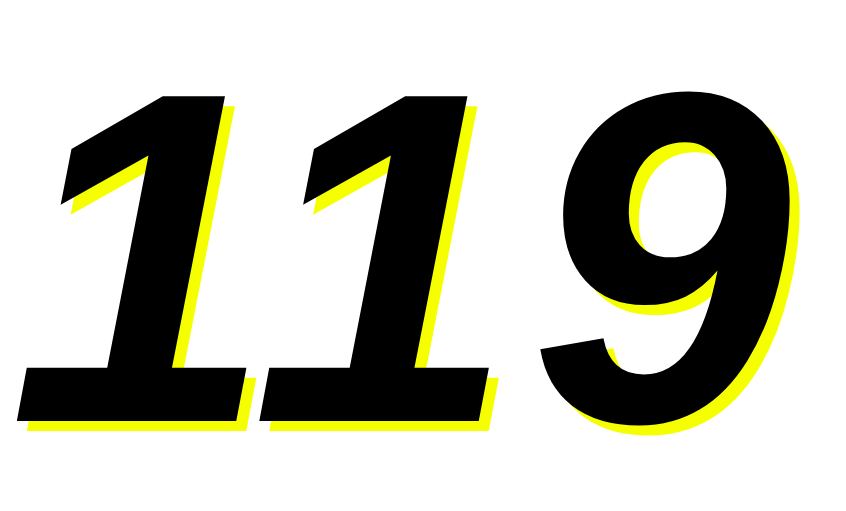
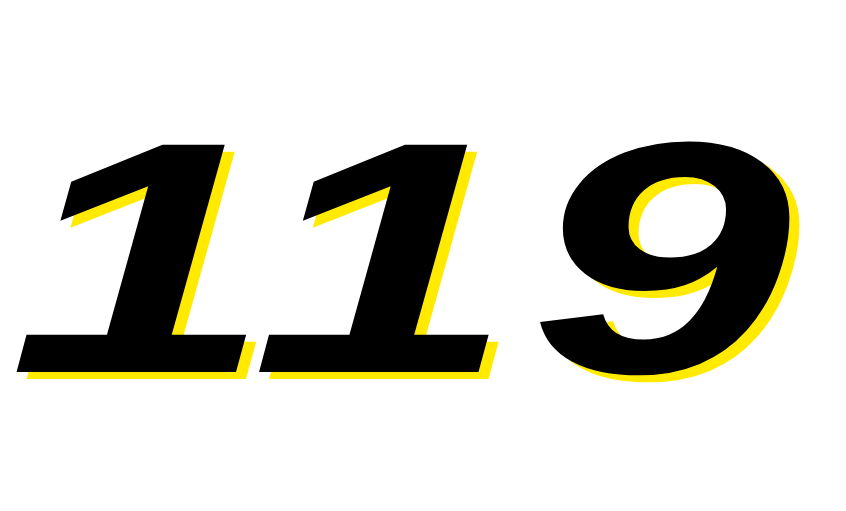
Before and after one commit to LenaChe2022/119, a plain HTML site: page index.html in a window 1280 px wide. Shown: the whole page, without its empty margins (0-846 px from the left). Drawn offline with Linux system fonts and the light colour scheme; a web font is replaced by a local one.

Commit message:
add comments to adjust style

```diff
--- a/style.css
+++ b/style.css
@@ -11,6 +11,7 @@ h1 {
     font-family: "Special Gothic Condensed One", sans-serif;
     font-weight: bold;
     font-style: italic;
-    letter-spacing: 15px;
-    text-shadow: 10px 10px #f6ff00;
+    letter-spacing: 15px; /* you can add space between letters */
+    text-shadow: 10px 10px #ffea00; /*change the width of shadow (x,y axis) and color */
+    transform: scale(1, .7); /* you can make letters taller if increase .7 to .8 and more*/
 }
```
